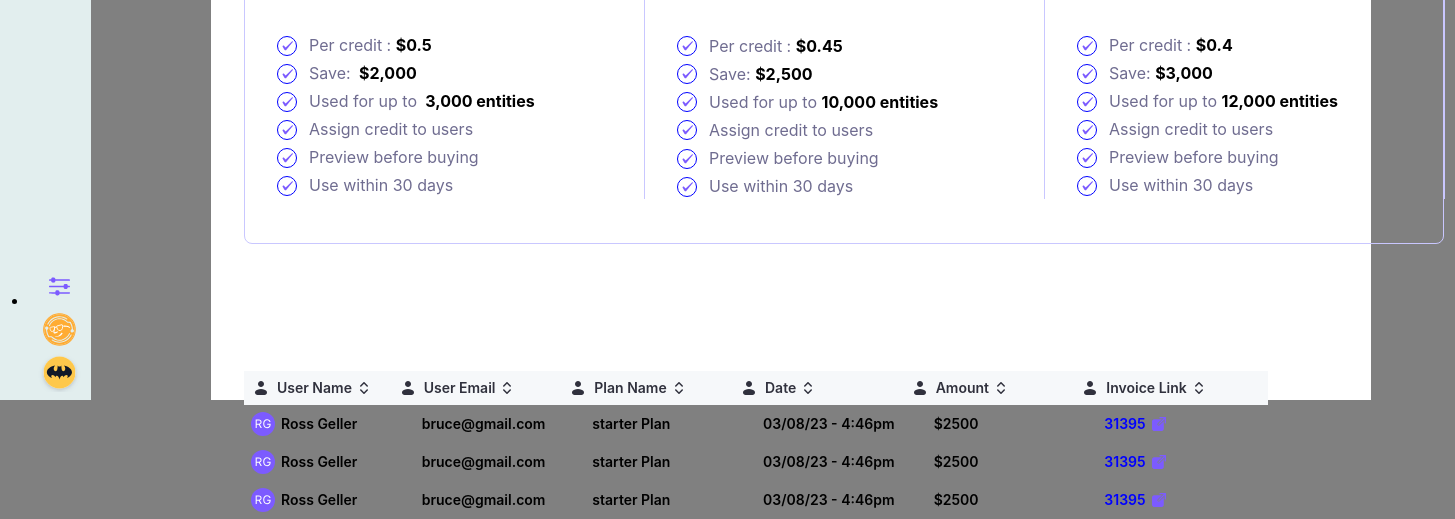
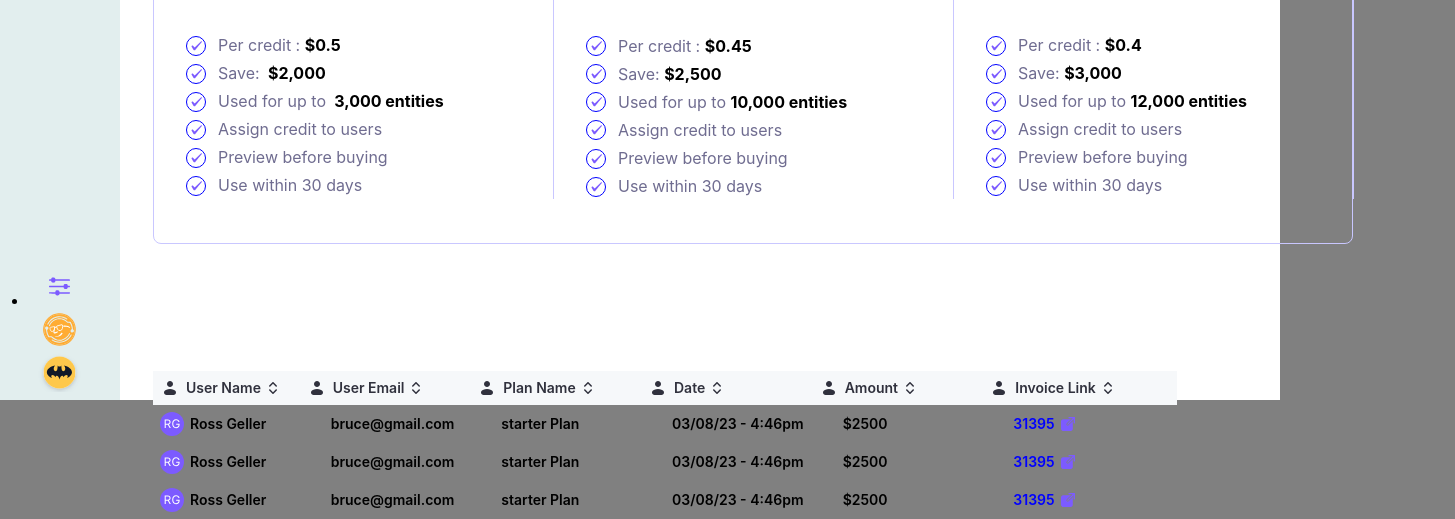
Before and after one commit to Aliiihaiderr/Figma-Task, a plain HTML site: page index.html in a window 1280 px wide. Shown: the part 400-919 px from the top of the page, 1455 px wide, since content can reach past the window. Drawn offline with Linux system fonts and the light colour scheme.

Commit message:
Changes Completed

```diff
--- a/style.css
+++ b/style.css
@@ -76,7 +76,6 @@ body {
     width: calc(100% - 7.5rem);
     height: 100vh;
     background-color: #FFFFFF;
-    margin-left: 7.5rem;
 }
 
 .Cards_Container {
```
